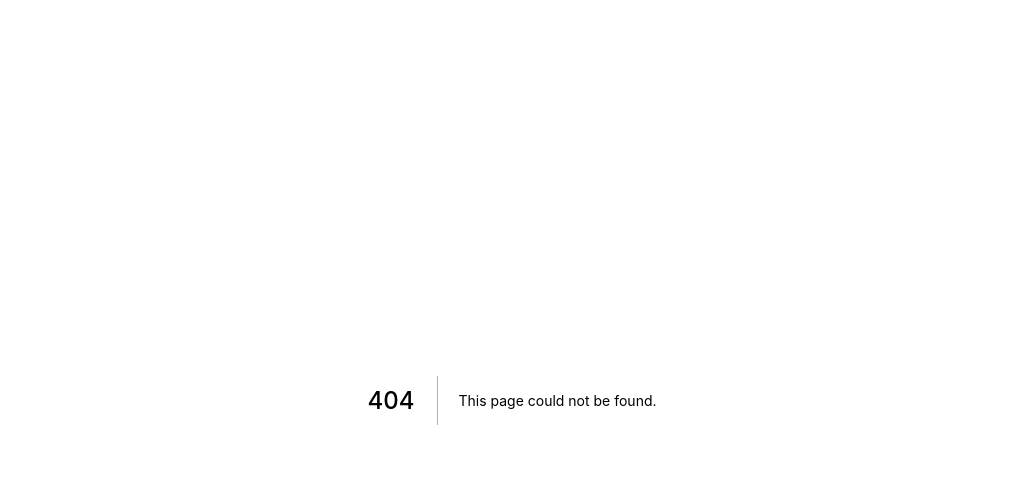
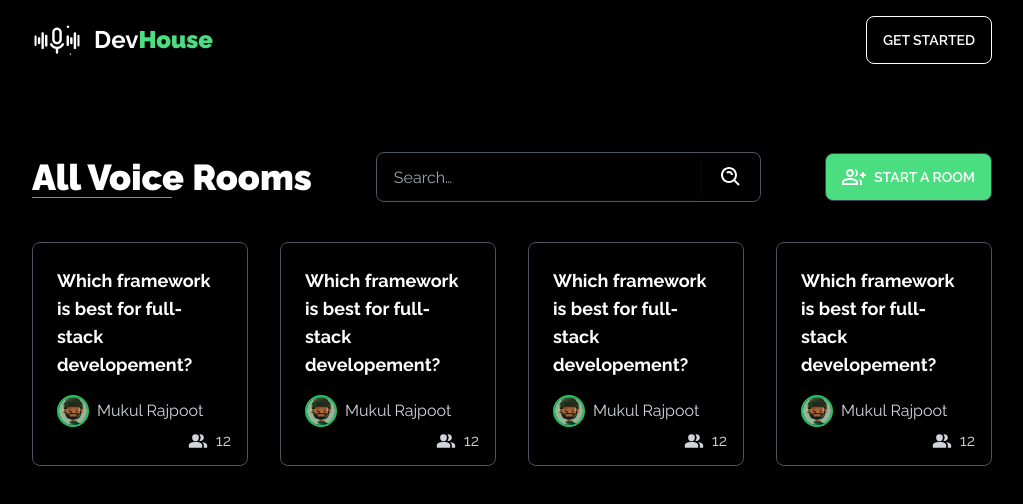
Before and after one commit to mukulrajpoot262610/dev_house_frontend, a Next.js app: page /rooms in a window 1280 px wide. Before the commit this address had no page. Shown: the top 504 px of the page, without its empty margins (128-1151 px from the left). Built offline with nearby package versions, Linux system fonts and the light colour scheme.

Commit message:
Added rooms page

```diff
--- a/components/Navbar.js
+++ b/components/Navbar.js
@@ -1,18 +1,41 @@
 import Image from 'next/image'
 import Link from 'next/link'
 import React from 'react'
+import { useSelector } from 'react-redux'
+import { CgProfile } from 'react-icons/cg'
+import { HiOutlineLogout } from 'react-icons/hi'
+import { BsFillCaretDownFill } from 'react-icons/bs'
 
 const Navbar = () => {
+
+    const { isAuth, user } = useSelector(state => state.auth)
+
+    console.log(isAuth)
+
     return (
         <nav className='fixed top-0 w-full h-20 flex justify-center items-center'>
             <div className='w-10/12 lg:w-9/12 flex justify-between items-center'>
                 <div className='flex text-white items-center gap-3'>
                     <Image src="/logo.svg" height={30} width={50} objectFit="cover" alt="" />
-                    <h1 className='hidden lg:block text-2xl font-bold'>DevHouse</h1>
+                    <h1 className='hidden lg:block text-2xl font-bold'>Dev<span className='text-green-400 font-black'>House</span></h1>
                 </div>
-                <Link href="/login" passHref>
-                    <button className='btn btn-sm lg:btn-md bg-black border-white hover:bg-white hover:text-black'>Get Started</button>
-                </Link>
+                {
+                    isAuth ? <div className='dropdown dropdown-end'>
+                        <div tabIndex="0" className="avatar flex items-center gap-2">
+                            <div className="w-12 rounded-full border-2 border-green-500">
+                                <Image src={"/male_avatar.jpg"} height={50} width={50} objectFit="cover" alt="" />
+                            </div>
+                            <BsFillCaretDownFill />
+                        </div>
+                        <ul tabIndex="0" className="p-2 mt-3 shadow bg-black menu dropdown-content rounded-box w-52 border-gray-600 border">
+                            <li><a><CgProfile className='text-2xl' /> Profile </a></li>
+                            <li><a><HiOutlineLogout className='text-2xl' /> Logout</a></li>
+                        </ul>
+                    </div> : <Link href="/login" passHref>
+                        <button className='btn btn-sm lg:btn-md bg-black border-white hover:bg-white hover:text-black'>Get Started</button>
+                    </Link>
+                }
+
             </div>
         </nav>
     )
--- /dev/null
+++ b/components/Rooms/RoomCard.js
@@ -0,0 +1,32 @@
+import Image from 'next/image'
+import React from 'react'
+import { GiPublicSpeaker } from 'react-icons/gi'
+import { MdPeopleAlt } from 'react-icons/md'
+
+const RoomCard = () => {
+    return (
+        <div className='w-full rounded-lg shadow-lg h-56 border border-gray-600 p-6 hover:border-green-500 relative'>
+            <h1 className='text-lg font-bold'>Which framework is best for full-stack developement?</h1>
+            <div className='my-4'>
+                <div className='flex items-center gap-2 text-gray-300'>
+                    <div className="avatar">
+                        <div className="w-8 rounded-full border-2 border-green-500">
+                            <Image src={"/male_avatar.jpg"} height={50} width={50} objectFit="cover" alt="" />
+                        </div>
+                    </div>
+                    <h1>Mukul Rajpoot</h1>
+                </div>
+            </div>
+
+            <div className='absolute bottom-3 right-4'>
+                <div className='flex items-center gap-2 text-gray-300'>
+                    <MdPeopleAlt className='text-xl' />
+                    <h1>12</h1>
+                </div>
+            </div>
+
+        </div>
+    )
+}
+
+export default RoomCard
--- a/package.json
+++ b/package.json
@@ -15,6 +15,7 @@
     "next": "12.1.0",
     "react": "17.0.2",
     "react-dom": "17.0.2",
+    "react-icons": "^4.3.1",
     "react-redux": "^7.2.6"
   },
   "devDependencies": {
--- /dev/null
+++ b/pages/rooms.js
@@ -0,0 +1,49 @@
+import Head from 'next/head'
+import React from 'react'
+import Navbar from '../components/Navbar'
+import { BiSearchAlt } from 'react-icons/bi'
+import { MdOutlineGroupAdd } from 'react-icons/md'
+import RoomCard from '../components/Rooms/RoomCard'
+
+const Rooms = () => {
+    return (
+        <main>
+            <Head>
+                <title>Rooms - DevHouse</title>
+                <link rel="shortcut icon" href="/logo.svg" type="image/x-icon" />
+            </Head>
+
+            <div className="min-h-screen w-full flex justify-center items-start bg-black text-white">
+                <Navbar />
+
+                <section className="mt-28 w-11/12 lg:w-9/12">
+
+                    <div className='flex flex-col md:flex-row items-center gap-4 lg:gap-16 justify-between w-full lg:my-10 mb-10'>
+                        <div>
+                            <h1 className="text-4xl font-black">All Voice Rooms</h1>
+                            <hr className='w-1/2 border-green-500' />
+                        </div>
+                        <div className="border flex items-center rounded-lg border-gray-600 w-full lg:flex-1">
+                            <input type="text" placeholder="Search…" className="input input-bordered bg-transparent w-full" />
+                            <button className="btn btn-ghost">
+                                <BiSearchAlt className='text-2xl' />
+                            </button>
+                        </div>
+                        <button className='btn flex items-center gap-2 bg-green-400 w-full md:w-fit'><MdOutlineGroupAdd className='text-2xl' /> Start a Room</button>
+                    </div>
+
+                    <div className='w-full grid grid-cols-1 md:grid-cols-2  lg:grid-cols-4 gap-8'>
+                        <RoomCard />
+                        <RoomCard />
+                        <RoomCard />
+                        <RoomCard />
+                    </div>
+                </section>
+
+            </div>
+
+        </main>
+    )
+}
+
+export default Rooms
```
Also changed, not shown: 1 other file (tests, documents, lock files or other folders).
